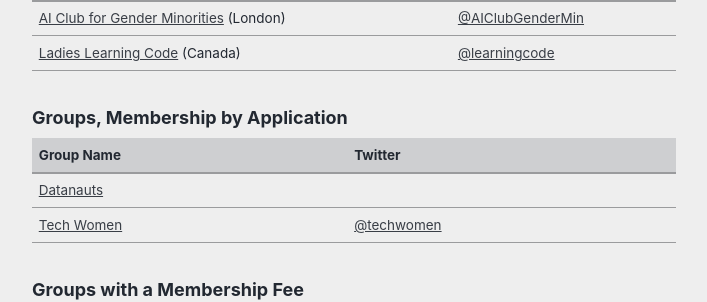
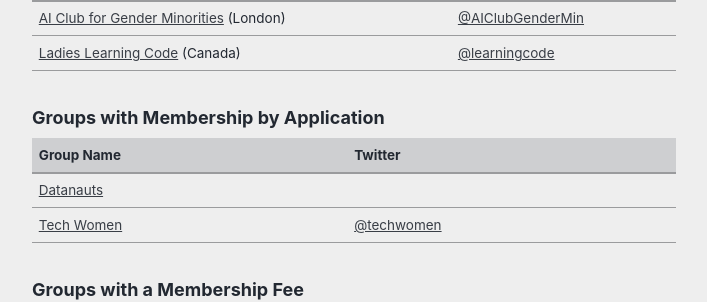
Before and after one commit to reshamas/reshamas.github.io, a Jekyll site: the page built from _posts/2018-05-09-resource-guide-for-women-in-data-science.md, in a window 1280 px wide and 900 px high, scrolled down 4878 px. Shown: the part 153-455 px from the top of the window, without its empty margins (286-993 px from the left). Built offline with Jekyll 4.4.1, drawn with Linux system fonts in a browser that asks for light colours; comment, search, counter and statistics services are not loaded.

Commit message:
Update 2018-05-09-resource-guide-for-women-in-data-science.md

```diff
--- a/_posts/2018-05-09-resource-guide-for-women-in-data-science.md
+++ b/_posts/2018-05-09-resource-guide-for-women-in-data-science.md
@@ -129,7 +129,7 @@
 
 
 
-### Groups, Membership by Application
+### Groups with Membership by Application
 
 | Group Name    | Twitter  |
 |----|----|
```
